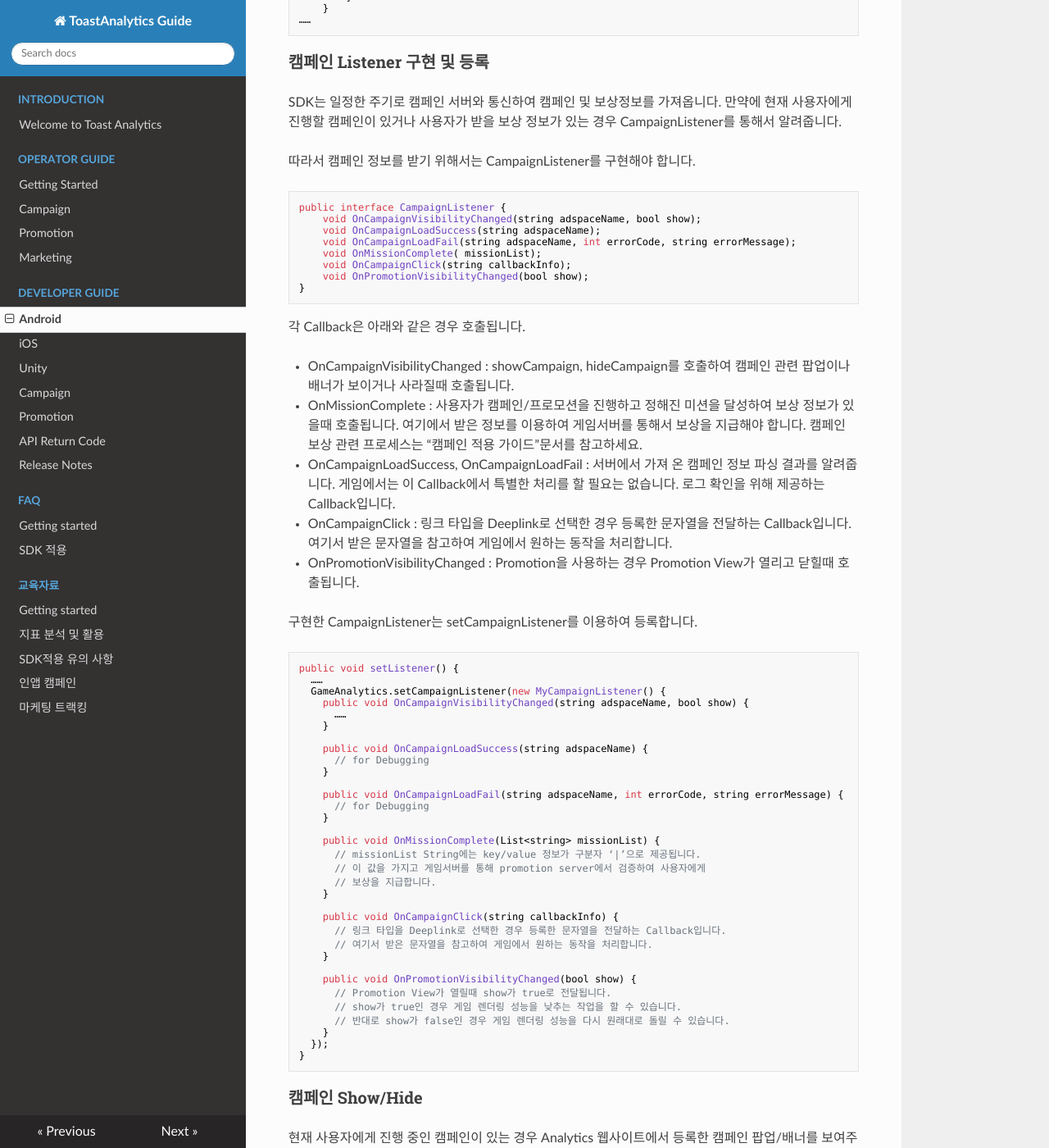
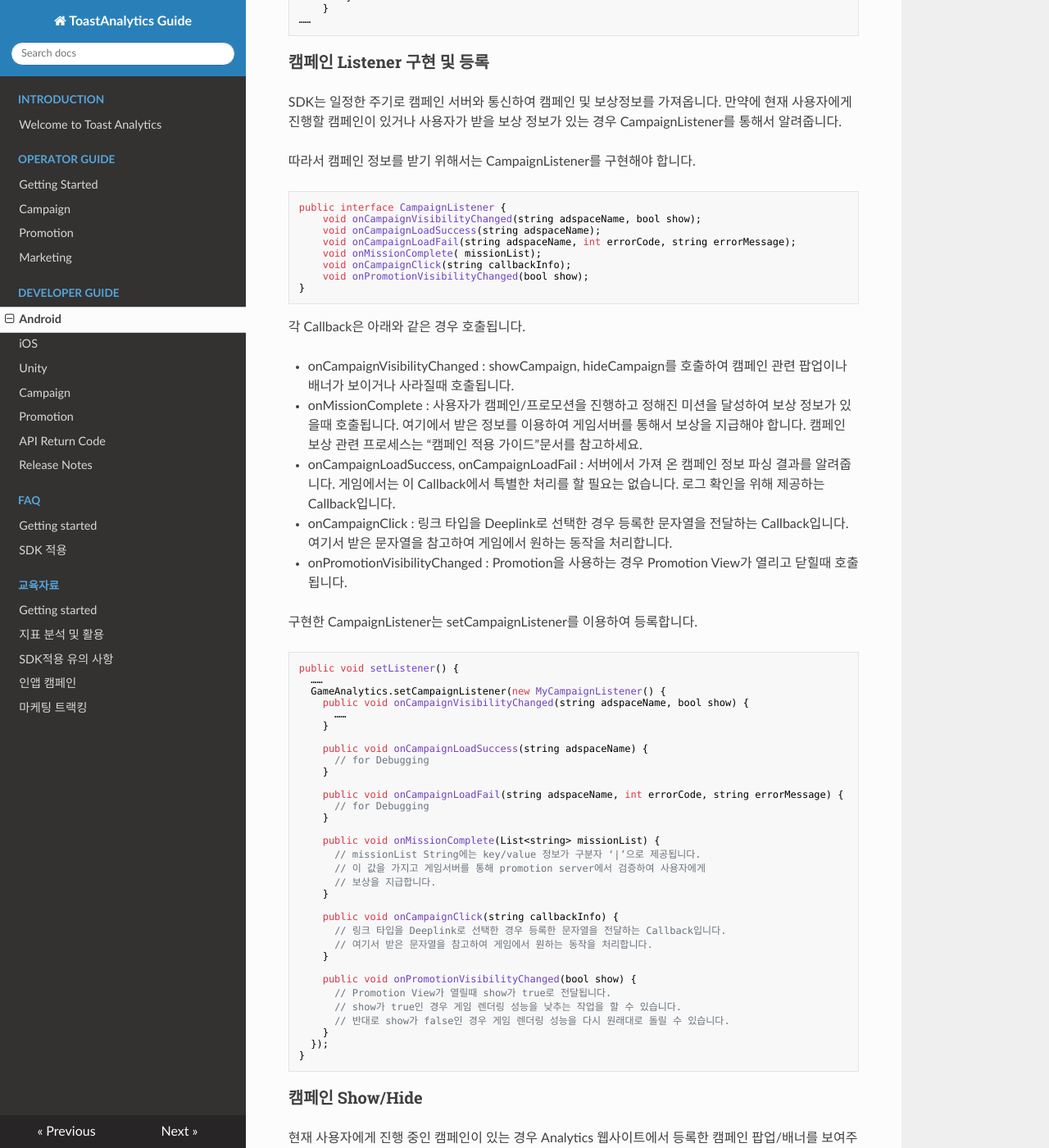
Before and after one commit to ToastAnalytics/ToastAnalytics, an MkDocs documentation site: the page built from docs/Developer/4. Android Developer Guide.md, in a window 1280 px wide and 1400 px high, scrolled down 14191 px. Shown: the whole window at 82% size. Built offline with MkDocs 1.6.1, drawn with Linux system fonts in a browser that asks for light colours; nearby versions of some CDN libraries; old or Windows-style settings are respelled for this version of MkDocs; some of the changed text lies outside the part shown.

````diff
--- a/docs/Developer/4. Android Developer Guide.md
+++ b/docs/Developer/4. Android Developer Guide.md
@@ -509,23 +509,23 @@ SDK는 일정한 주기로 캠페인 서버와 통신하여 캠페인 및 보상
 
 ```java
 public interface CampaignListener {
-    void OnCampaignVisibilityChanged(string adspaceName, bool show);
-    void OnCampaignLoadSuccess(string adspaceName);
-    void OnCampaignLoadFail(string adspaceName, int errorCode, string errorMessage);
-    void OnMissionComplete( missionList);
-    void OnCampaignClick(string callbackInfo);
-    void OnPromotionVisibilityChanged(bool show);
+    void onCampaignVisibilityChanged(string adspaceName, bool show);
+    void onCampaignLoadSuccess(string adspaceName);
+    void onCampaignLoadFail(string adspaceName, int errorCode, string errorMessage);
+    void onMissionComplete( missionList);
+    void onCampaignClick(string callbackInfo);
+    void onPromotionVisibilityChanged(bool show);
 }
 ```
 
 
 각 Callback은 아래와 같은 경우 호출됩니다.
 
-* OnCampaignVisibilityChanged : showCampaign, hideCampaign를 호출하여 캠페인 관련 팝업이나 배너가 보이거나 사라질때 호출됩니다.
-* OnMissionComplete : 사용자가 캠페인/프로모션을 진행하고 정해진 미션을 달성하여 보상 정보가 있을때 호출됩니다. 여기에서 받은 정보를 이용하여 게임서버를 통해서 보상을 지급해야 합니다. 캠페인 보상 관련 프로세스는 “캠페인 적용 가이드”문서를 참고하세요.
-* OnCampaignLoadSuccess, OnCampaignLoadFail : 서버에서 가져 온 캠페인 정보 파싱 결과를 알려줍니다. 게임에서는 이 Callback에서 특별한 처리를 할 필요는 없습니다. 로그 확인을 위해 제공하는 Callback입니다.
-* OnCampaignClick : 링크 타입을 Deeplink로 선택한 경우 등록한 문자열을 전달하는 Callback입니다. 여기서 받은 문자열을 참고하여 게임에서 원하는 동작을 처리합니다.
-* OnPromotionVisibilityChanged : Promotion을 사용하는 경우 Promotion View가 열리고 닫힐때 호출됩니다.
+* onCampaignVisibilityChanged : showCampaign, hideCampaign를 호출하여 캠페인 관련 팝업이나 배너가 보이거나 사라질때 호출됩니다.
+* onMissionComplete : 사용자가 캠페인/프로모션을 진행하고 정해진 미션을 달성하여 보상 정보가 있을때 호출됩니다. 여기에서 받은 정보를 이용하여 게임서버를 통해서 보상을 지급해야 합니다. 캠페인 보상 관련 프로세스는 “캠페인 적용 가이드”문서를 참고하세요.
+* onCampaignLoadSuccess, onCampaignLoadFail : 서버에서 가져 온 캠페인 정보 파싱 결과를 알려줍니다. 게임에서는 이 Callback에서 특별한 처리를 할 필요는 없습니다. 로그 확인을 위해 제공하는 Callback입니다.
+* onCampaignClick : 링크 타입을 Deeplink로 선택한 경우 등록한 문자열을 전달하는 Callback입니다. 여기서 받은 문자열을 참고하여 게임에서 원하는 동작을 처리합니다.
+* onPromotionVisibilityChanged : Promotion을 사용하는 경우 Promotion View가 열리고 닫힐때 호출됩니다.
 
 구현한 CampaignListener는 setCampaignListener를 이용하여 등록합니다.
 
@@ -534,30 +534,30 @@ public interface CampaignListener {
 public void setListener() {
   ……
   GameAnalytics.setCampaignListener(new MyCampaignListener() {
-    public void OnCampaignVisibilityChanged(string adspaceName, bool show) {
+    public void onCampaignVisibilityChanged(string adspaceName, bool show) {
       ……
     }
 
-    public void OnCampaignLoadSuccess(string adspaceName) {
+    public void onCampaignLoadSuccess(string adspaceName) {
       // for Debugging
     }
 
-    public void OnCampaignLoadFail(string adspaceName, int errorCode, string errorMessage) {
+    public void onCampaignLoadFail(string adspaceName, int errorCode, string errorMessage) {
       // for Debugging
     }
 
-    public void OnMissionComplete(List<string> missionList) {
+    public void onMissionComplete(List<string> missionList) {
       // missionList String에는 key/value 정보가 구분자 ‘|’으로 제공됩니다.
       // 이 값을 가지고 게임서버를 통해 promotion server에서 검증하여 사용자에게
       // 보상을 지급합니다.
     }
 
-    public void OnCampaignClick(string callbackInfo) {
+    public void onCampaignClick(string callbackInfo) {
       // 링크 타입을 Deeplink로 선택한 경우 등록한 문자열을 전달하는 Callback입니다.
       // 여기서 받은 문자열을 참고하여 게임에서 원하는 동작을 처리합니다.
     }
 
-    public void OnPromotionVisibilityChanged(bool show) {
+    public void onPromotionVisibilityChanged(bool show) {
       // Promotion View가 열릴때 show가 true로 전달됩니다.
       // show가 true인 경우 게임 렌더링 성능을 낮추는 작업을 할 수 있습니다.
       // 반대로 show가 false인 경우 게임 렌더링 성능을 다시 원래대로 돌릴 수 있습니다.
````
Also changed, not shown: other parts of docs/Developer/4. Android Developer Guide.md (+1 -1 lines).
